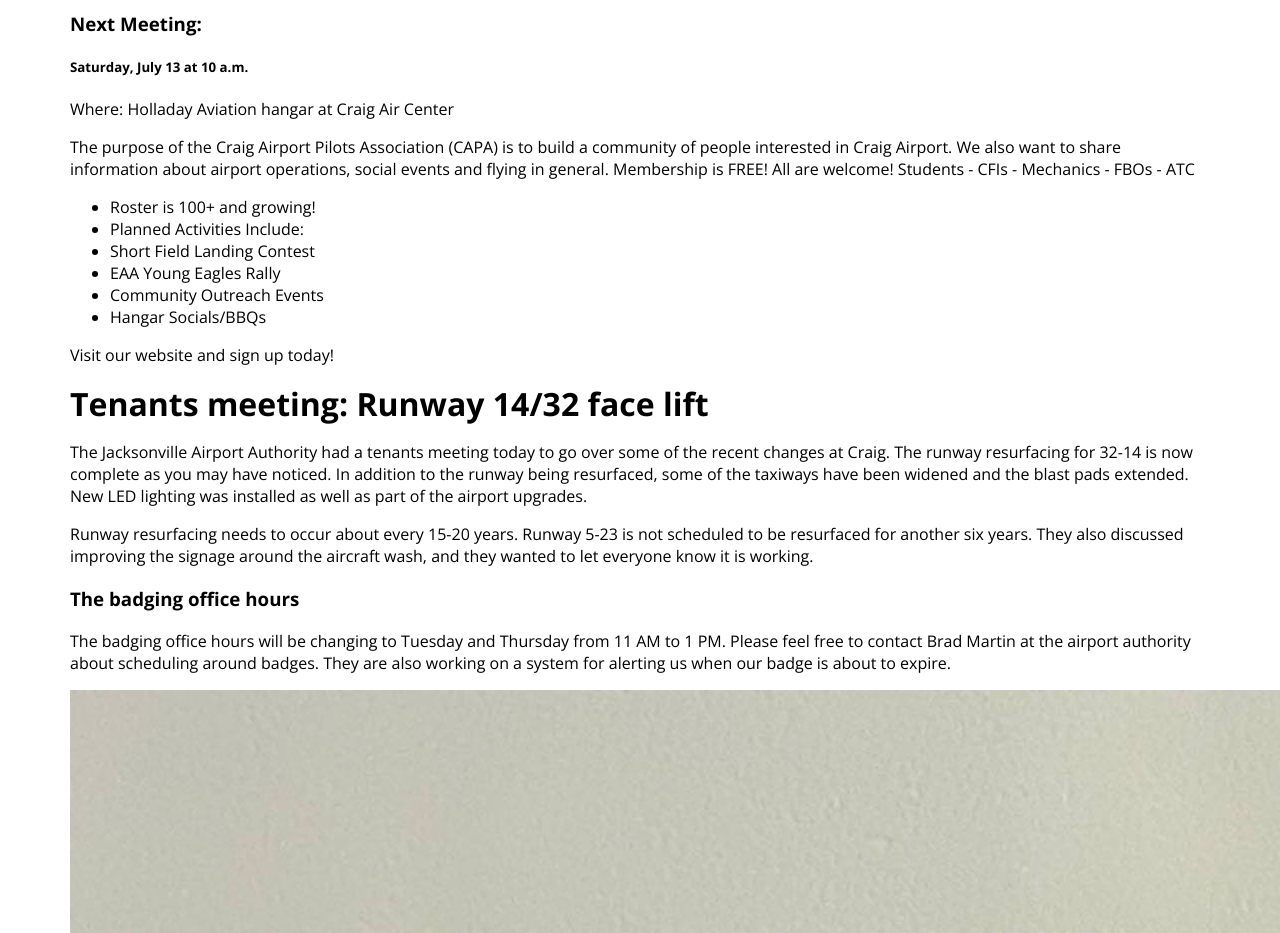
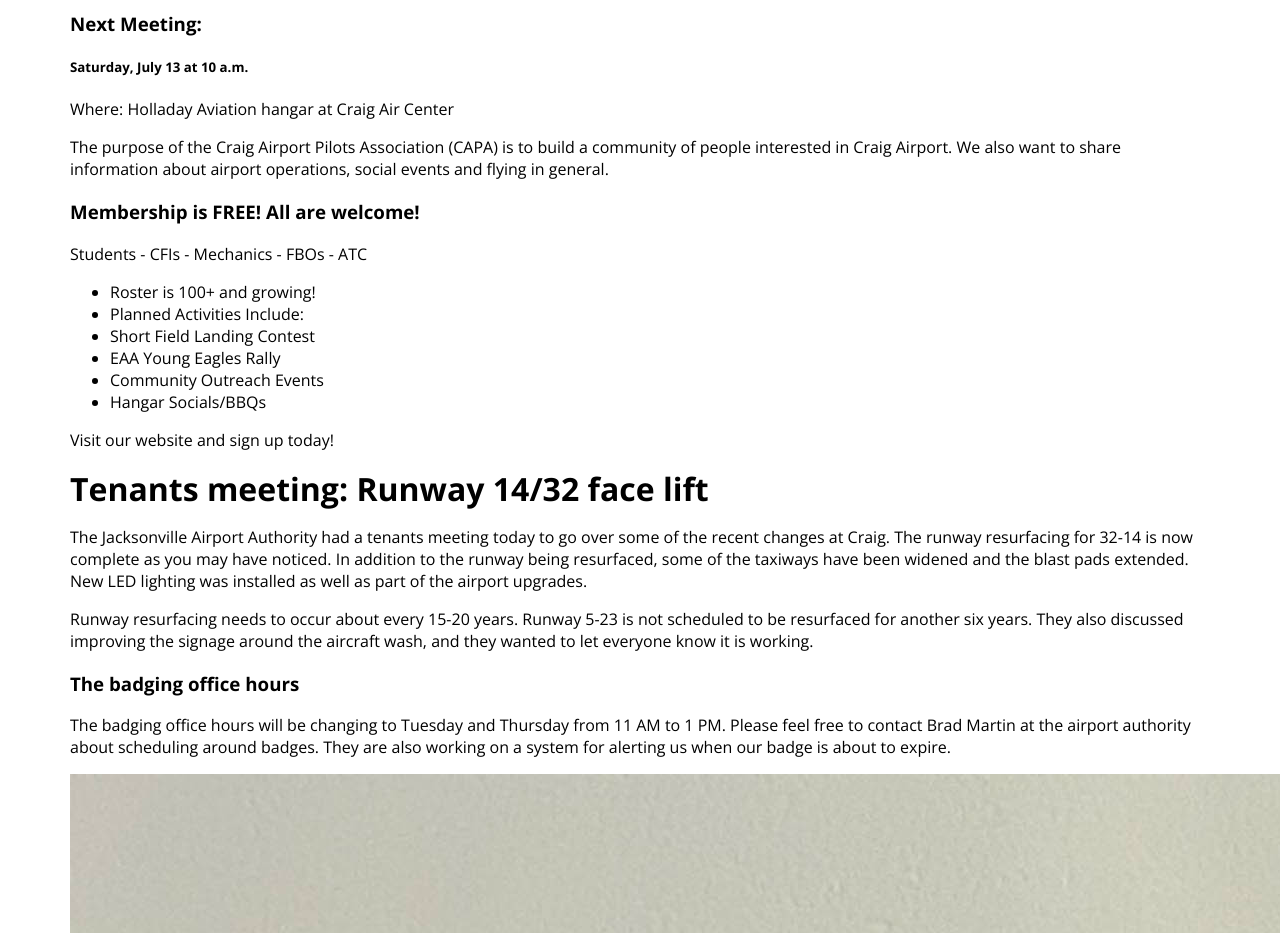
Before and after one commit to davidfekke/crgpilotsassoc, a Gatsby site: page / in a window 1280 px wide. Shown: the part 1140-2073 px from the top of the page. Built offline with nearby package versions, Linux system fonts and the light colour scheme; Gatsby itself is replaced by a stand-in of ours.

Commit message:
Improving the formatting

```diff
--- a/src/news/july13-meeting.md
+++ b/src/news/july13-meeting.md
@@ -15,7 +15,8 @@
 is to build a community of people interested in Craig
 Airport. We also want to share information about airport
 operations, social events and flying in general.
-Membership is FREE! All are welcome!
+
+### Membership is FREE! All are welcome!
 Students - CFIs - Mechanics - FBOs - ATC
 
 * Roster is 100+ and growing!
```
